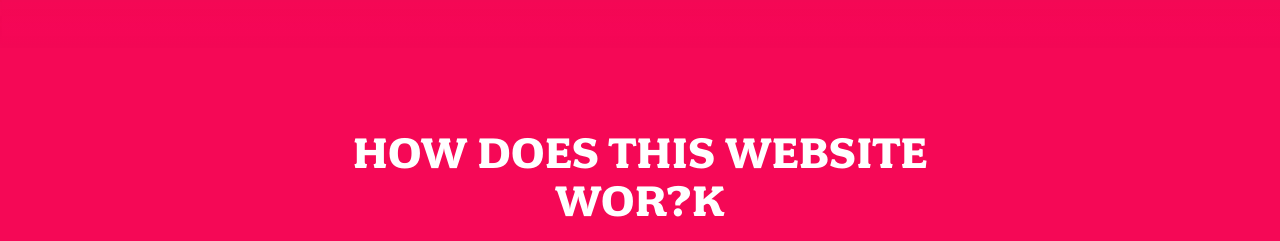
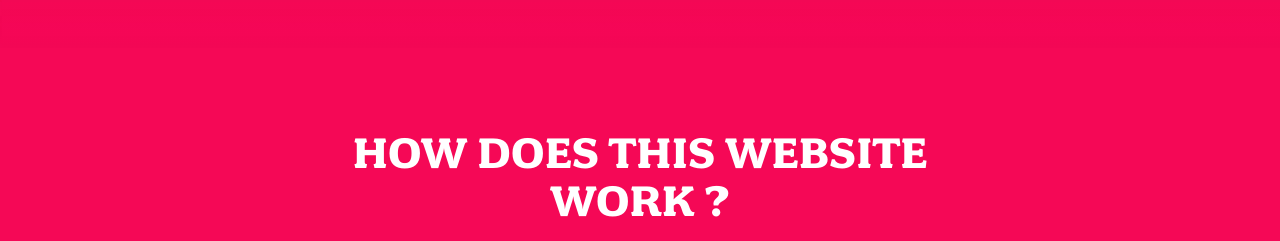
Before and after one commit to V-Velan/wildrydes-site, a plain HTML site: page index.html in a window 1280 px wide. Shown: the part 900-1141 px from the top of the page. Drawn offline with Linux system fonts and the light colour scheme.

Commit message:
Update index.html

```diff
--- a/index.html
+++ b/index.html
@@ -30,7 +30,7 @@
 
   <section class="home-about">
     <div class="row column large-9 xlarge-6 xxlarge-4">
-      <h2 class="section-title">How does this Website wor?k</h2>
+      <h2 class="section-title">How does this Website work ?</h2>
       <p class="content">
         In today’s fast paced world, you’ve got places you need to be but not enough time in your jam packed schedule. Wouldn’t it be nice if there were a transportation service that changed the way you get around daily? Introducing Wild Rydes, an innovative transportation service that helps people get to their destination faster and hassle-free. Getting started is as easy as tapping a button in our app.
       </p>
```
